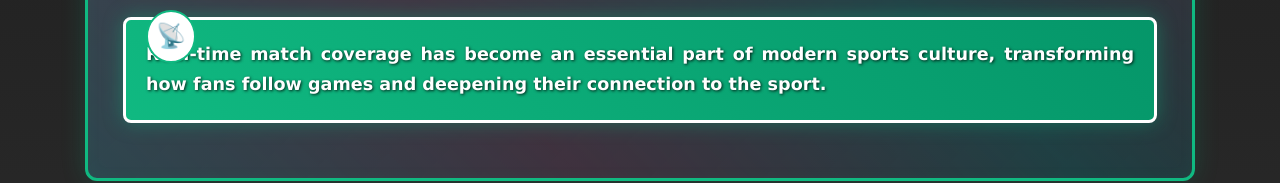
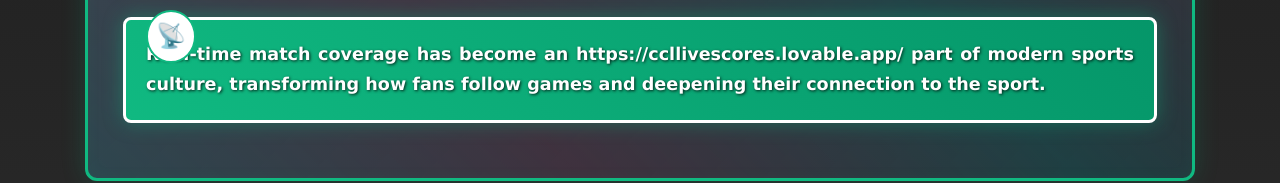
Before and after one commit to cclcrickets/CCL-Live, a plain HTML site: page index.html in a window 1280 px wide. Shown: the part 2943-3126 px from the top of the page. Drawn offline with Linux system fonts and the light colour scheme.

Commit message:
Update index.html

```diff
--- a/index.html
+++ b/index.html
@@ -533,7 +533,7 @@
                 <p>Modern fan engagement depends on immediacy and interaction. The availability of <a href="https://cclcrickets.com/ccl-live-scores/" style="color: #10b981; text-decoration: none; font-weight: bold; text-shadow: 0 0 8px rgba(16,185,129,0.6);">CCL Live</a> reflects how sports coverage has adapted to meet these expectations by offering timely, continuous updates without disrupting the viewing experience.</p>
 
                 <div class="engagement-box">
-                    <p>Real-time match coverage has become an essential part of modern sports culture, transforming how fans follow games and deepening their connection to the sport.</p>
+                    <p>Real-time match coverage has become an https://ccllivescores.lovable.app/ part of modern sports culture, transforming how fans follow games and deepening their connection to the sport.</p>
                 </div>
             </div>
         </main>
```
